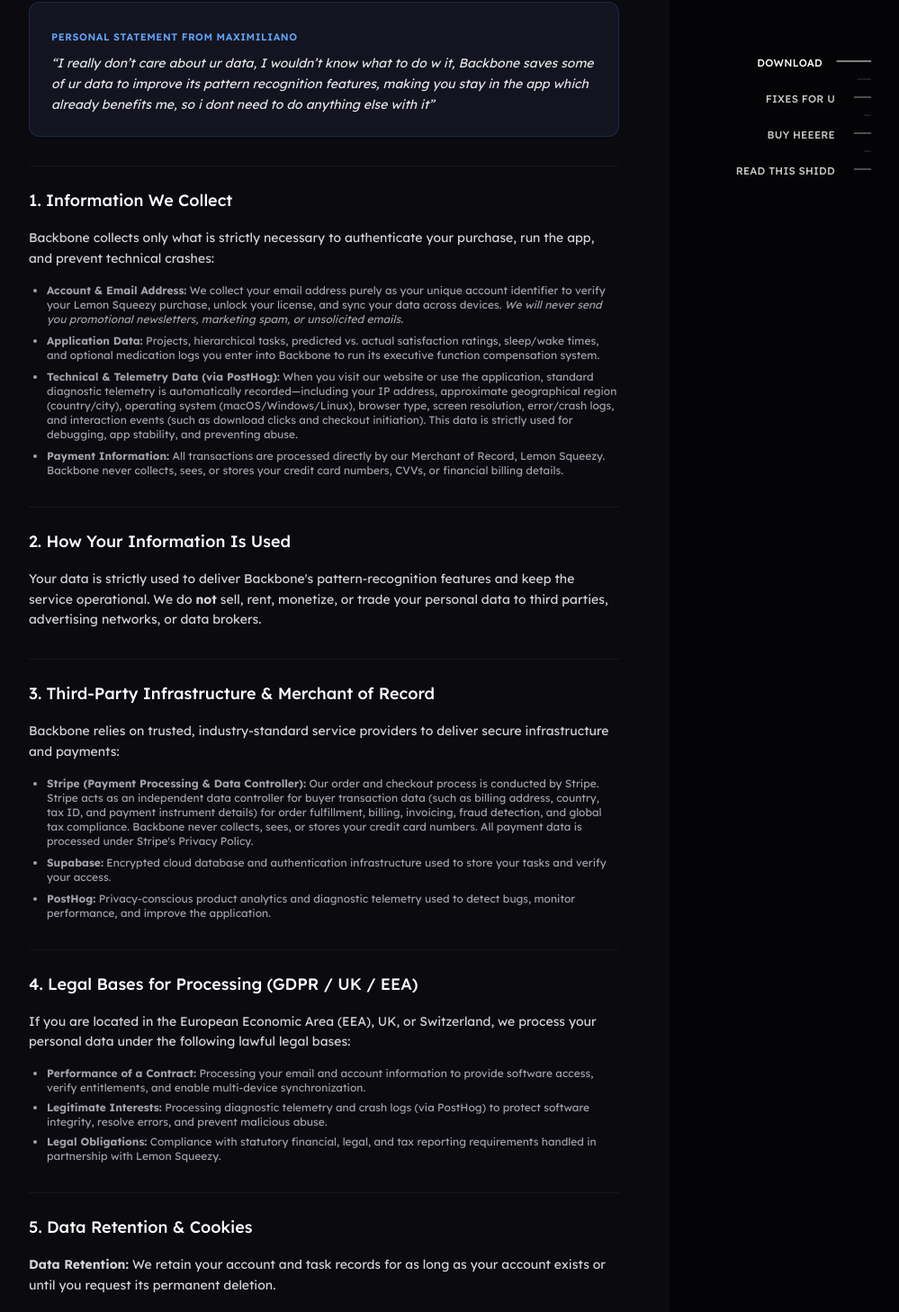
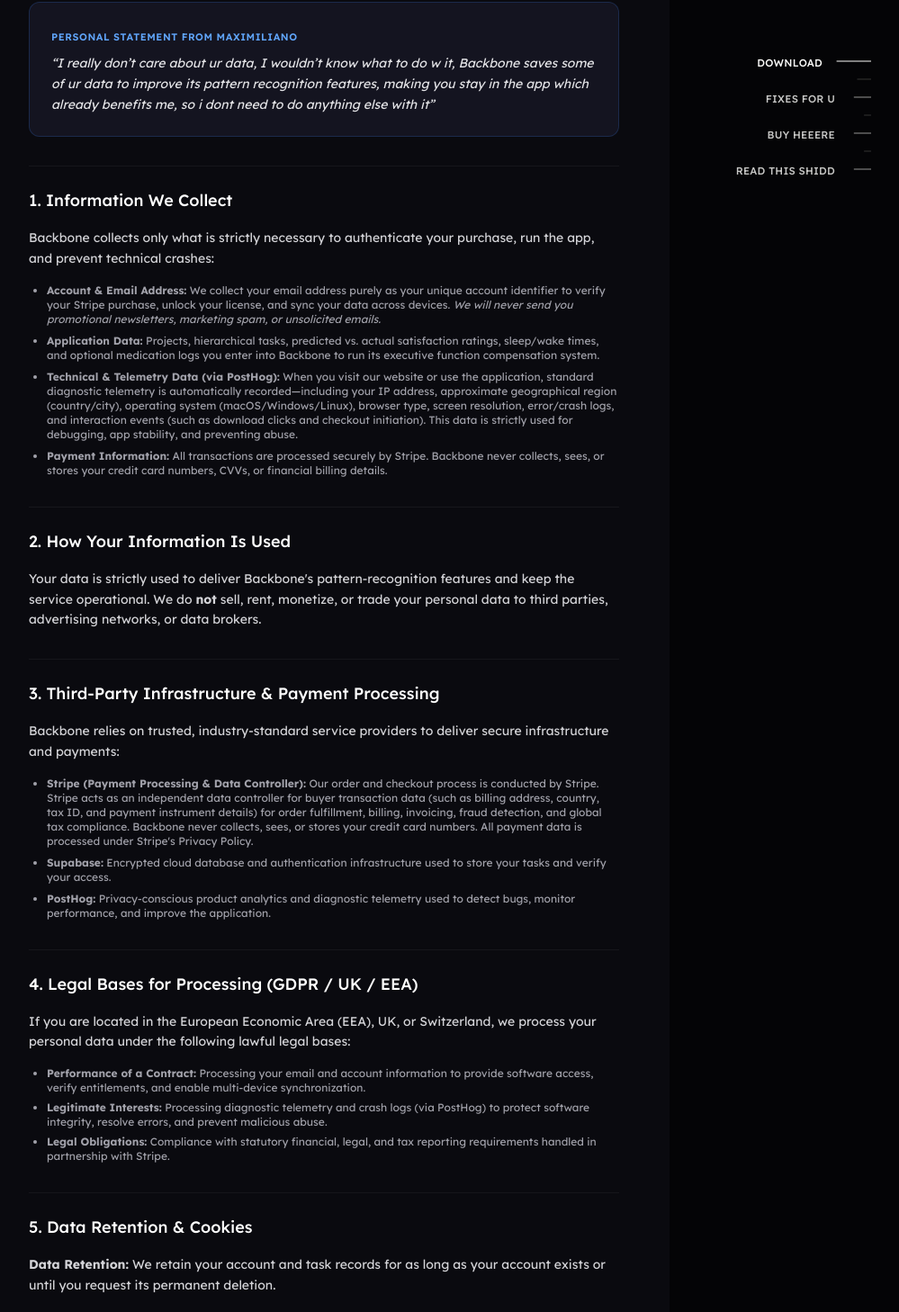
Before and after one commit to vbulgariangymratt-afk/BH-minimal-webpage, a Next.js app: page /privacy in a window 1280 px wide. Shown: the part 240-1698 px from the top of the page at 90% size, without its empty margins (280-1279 px from the left). Built offline with nearby package versions, Linux system fonts and the light colour scheme; no server answers.

Commit message:
Remove all remaining traces of Lemon Squeezy and update to Stripe

```diff
--- a/src/app/privacy/page.tsx
+++ b/src/app/privacy/page.tsx
@@ -43,7 +43,7 @@
           </p>
           <ul className="list-disc pl-5 space-y-2 text-xs text-zinc-400">
             <li>
-              <strong>Account & Email Address:</strong> We collect your email address purely as your unique account identifier to verify your Lemon Squeezy purchase, unlock your license, and sync your data across devices. <em>We will never send you promotional newsletters, marketing spam, or unsolicited emails.</em>
+              <strong>Account & Email Address:</strong> We collect your email address purely as your unique account identifier to verify your Stripe purchase, unlock your license, and sync your data across devices. <em>We will never send you promotional newsletters, marketing spam, or unsolicited emails.</em>
             </li>
             <li>
               <strong>Application Data:</strong> Projects, hierarchical tasks, predicted vs. actual satisfaction ratings, sleep/wake times, and optional medication logs you enter into Backbone to run its executive function compensation system.
@@ -52,7 +52,7 @@
               <strong>Technical & Telemetry Data (via PostHog):</strong> When you visit our website or use the application, standard diagnostic telemetry is automatically recorded—including your IP address, approximate geographical region (country/city), operating system (macOS/Windows/Linux), browser type, screen resolution, error/crash logs, and interaction events (such as download clicks and checkout initiation). This data is strictly used for debugging, app stability, and preventing abuse.
             </li>
             <li>
-              <strong>Payment Information:</strong> All transactions are processed directly by our Merchant of Record, Lemon Squeezy. Backbone never collects, sees, or stores your credit card numbers, CVVs, or financial billing details.
+              <strong>Payment Information:</strong> All transactions are processed securely by Stripe. Backbone never collects, sees, or stores your credit card numbers, CVVs, or financial billing details.
             </li>
           </ul>
         </section>
@@ -65,7 +65,7 @@
         </section>
 
         <section className="space-y-4 text-sm text-zinc-300 leading-relaxed border-t border-white/5 pt-6">
-          <h2 className="text-lg font-medium text-white">3. Third-Party Infrastructure & Merchant of Record</h2>
+          <h2 className="text-lg font-medium text-white">3. Third-Party Infrastructure & Payment Processing</h2>
           <p>
             Backbone relies on trusted, industry-standard service providers to deliver secure infrastructure and payments:
           </p>
@@ -90,7 +90,7 @@
           <ul className="list-disc pl-5 space-y-1.5 text-xs text-zinc-400">
             <li><strong>Performance of a Contract:</strong> Processing your email and account information to provide software access, verify entitlements, and enable multi-device synchronization.</li>
             <li><strong>Legitimate Interests:</strong> Processing diagnostic telemetry and crash logs (via PostHog) to protect software integrity, resolve errors, and prevent malicious abuse.</li>
-            <li><strong>Legal Obligations:</strong> Compliance with statutory financial, legal, and tax reporting requirements handled in partnership with Lemon Squeezy.</li>
+            <li><strong>Legal Obligations:</strong> Compliance with statutory financial, legal, and tax reporting requirements handled in partnership with Stripe.</li>
           </ul>
         </section>
 
--- a/src/app/terms/page.tsx
+++ b/src/app/terms/page.tsx
@@ -52,7 +52,7 @@
         <section className="space-y-4 text-sm text-zinc-300 leading-relaxed border-t border-white/5 pt-6">
           <h2 className="text-lg font-medium text-white">3. Access Period & No Automatic Renewals</h2>
           <p>
-            Backbone is purchased as an intentional 30-day access period for $30 (or localized currency equivalent calculated by Lemon Squeezy).
+            Backbone is purchased as an intentional 30-day access period for $30 (or localized currency equivalent calculated by Stripe).
           </p>
           <p>
             <strong>Zero Automatic Renewals:</strong> Backbone does not operate on recurring subscriptions. We will never automatically charge your card when your 30 days expire. You decide if and when you want to purchase another period.
--- a/src/components/concept/ConceptPricing.tsx
+++ b/src/components/concept/ConceptPricing.tsx
@@ -11,7 +11,7 @@
  * ConceptPricing
  *
  * Renders the bottom-right minimal pricing prompt (> $30usd a month), value proposition,
- * and Lemon Squeezy checkout trigger button. Always fully visible, no scroll-triggered reveal.
+ * and Stripe checkout trigger button. Always fully visible, no scroll-triggered reveal.
  */
 export function ConceptPricing({
   onPurchaseClick,
--- a/src/components/concept/ConceptualStatement.tsx
+++ b/src/components/concept/ConceptualStatement.tsx
@@ -18,7 +18,7 @@
  * 2. ConceptShadow — Dedicated convex curved gradient shadow
  * 3. ConceptMedusa — Top-right broken marble sculpture with radial vignette
  * 4. ConceptHeadline — Top-left multilingual decrypting cypher headline
- * 5. ConceptPricing — Bottom-right typewriter pricing prompt & Lemon Squeezy checkout button
+ * 5. ConceptPricing — Bottom-right typewriter pricing prompt & Stripe checkout button
  */
 export function ConceptualStatement() {
   const sectionRef = useRef<HTMLElement>(null);
--- a/src/data/pricing.ts
+++ b/src/data/pricing.ts
@@ -24,6 +24,6 @@
     'Unlimited everything basically',
   ],
   ctaLabel: 'Become a boner',
-  securityNote: 'Processed securely via Lemon Squeezy Merchant of Record',
+  securityNote: 'Processed securely via Stripe',
   purchaseNote: 'Log in with the same email u bought this with, otherwise it wont unlock',
 };
```
Also changed, not shown: 1 other file (tests, documents, lock files or other folders).
